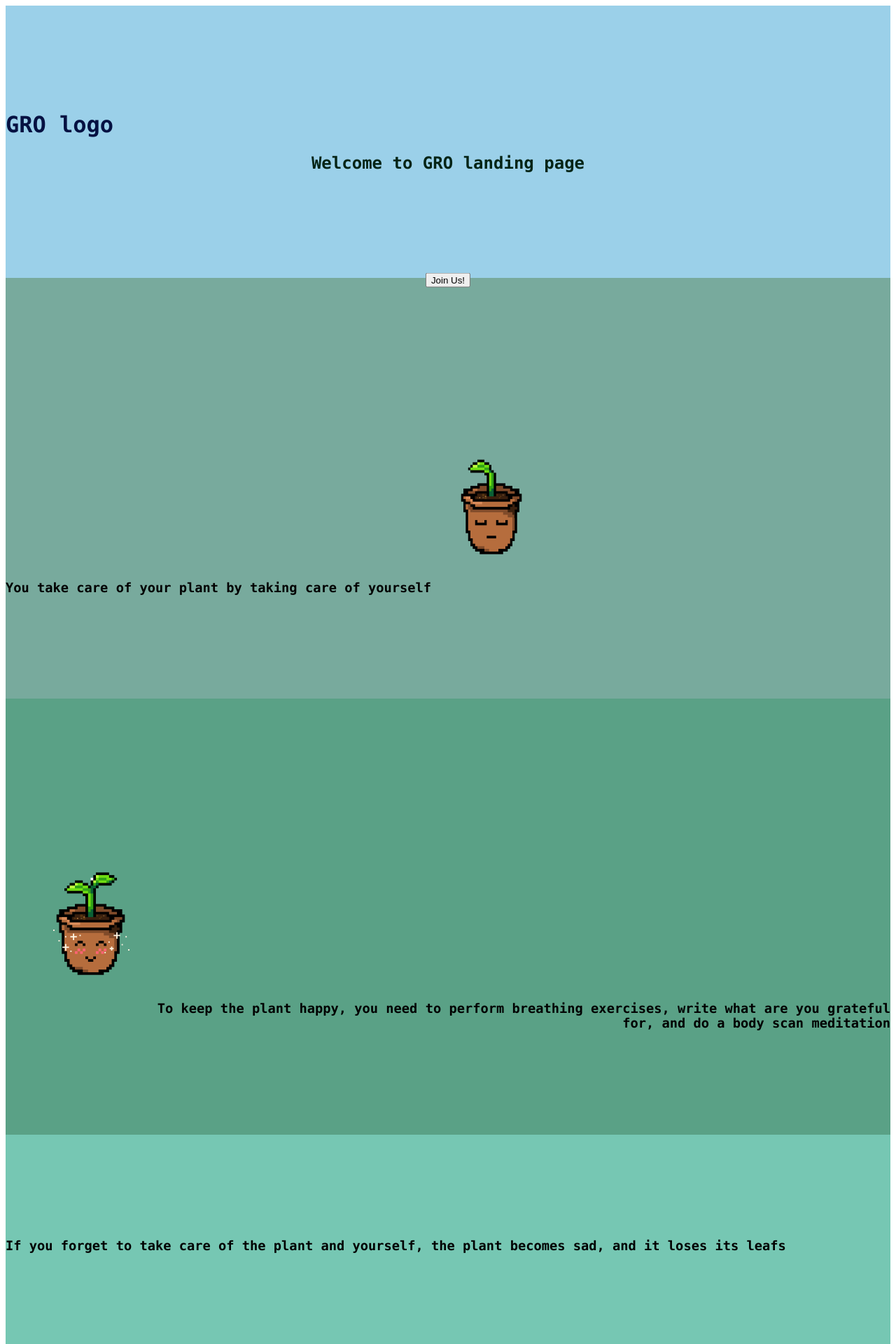
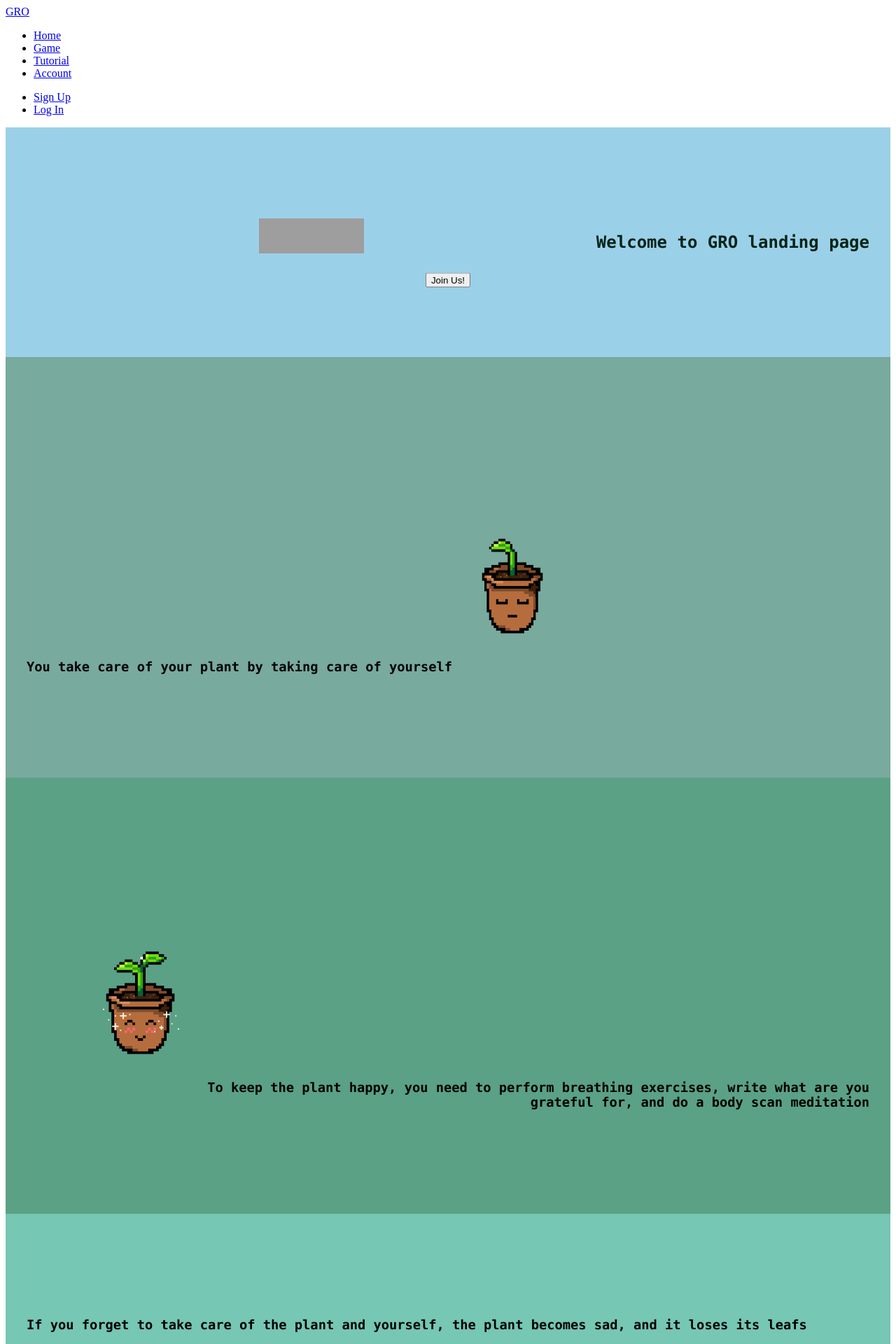
Before and after one commit to nicodeas/Gro, a Python web app: template templates/landing/base_site.html in a window 1280 px wide. Shown: the top 1920 px of the page at 70% size. Run offline with Jinja, Linux system fonts and the light colour scheme; the template is opened without the code that fills it, so the values that code supplies are empty; grey boxes are pictures that could not be loaded.

Commit message:
added header components

```diff
--- a/templates/landing/base_site.html
+++ b/templates/landing/base_site.html
@@ -1,15 +1,31 @@
 <!DOCTYPE html>
 <html>
     <title>
-        GRO
+        GRO icon
     </title>
+    <link rel="icon" href="../graphics/logos/colour-flowers.PNG" sizes=”16×16″ type="image/PNG">
     <head>
         <link rel="stylesheet" href="style.css">
     </head>
     <body>
+        <nav class="nav-navbar inverse">
+            <div class="navbar-header">
+                <a class="navbar-brand" href="#">GRO</a>
+                <ul class="nav navbar-nav">
+                    <li class="active"><a href="#">Home</a></li>
+                    <li><a href="#">Game</a></li>
+                    <li><a href="#">Tutorial</a></li>
+                    <li><a href="#">Account</a></li>
+                </ul>
+                <ul class="nav navbar-nav navbar-right">
+                    <li><a href="#"><span class="glyphicon glyphicon-user">Sign Up</span></a></li>
+                    <li><a href="#"><span class="glyphicon glyphicon-log-in">Log In</span></a></li>
+                </ul>
+            </div>
+        </nav>
         <header>
             <div class="bar-0 container-fluid">
-                <h1>GRO logo</h1>
+                <img src="../graphics/logos/solidwhite.PNG" alt="white logo" width="150" height="50" class="img-center">
                 <h2>Welcome to GRO landing page</h2>
                 <div class="button center">
                     <button type="button">Join Us!</button>
--- a/templates/landing/style.css
+++ b/templates/landing/style.css
@@ -33,6 +33,9 @@ h2 {
     padding-top: 130px;
     padding-bottom: 130px;
     font-family: "Lucida Console", "Monaco", monospace;
+    padding-right: 30px;
+    padding-left: 30px;
+    display:flex;
 }
 
 #hp-1 {
```
